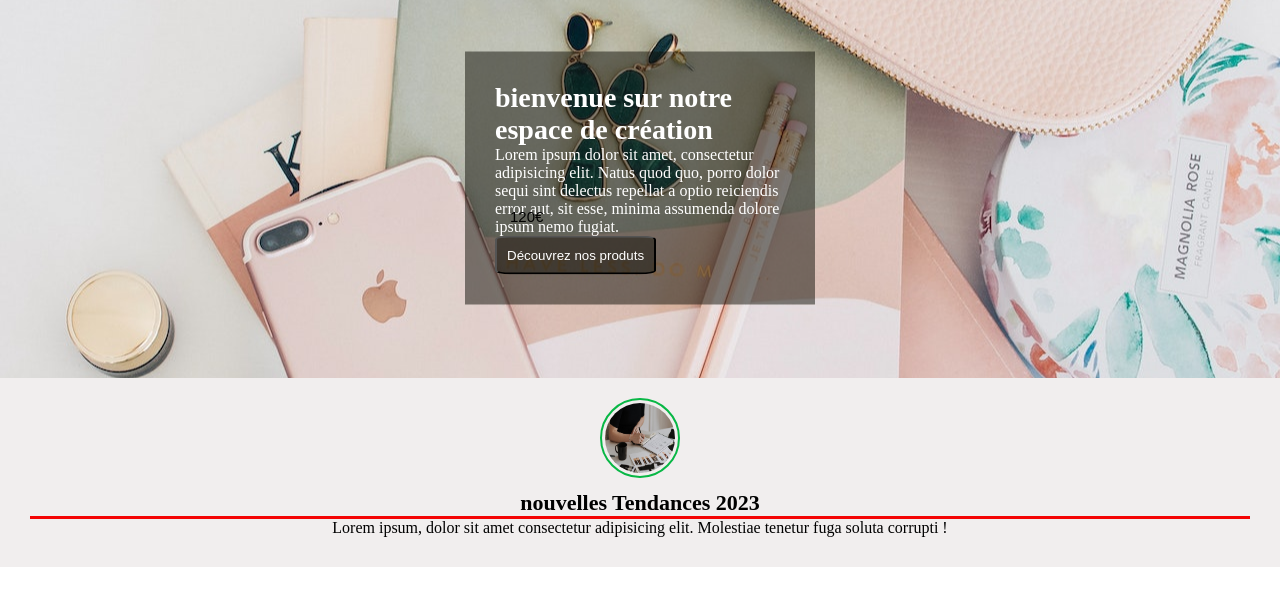
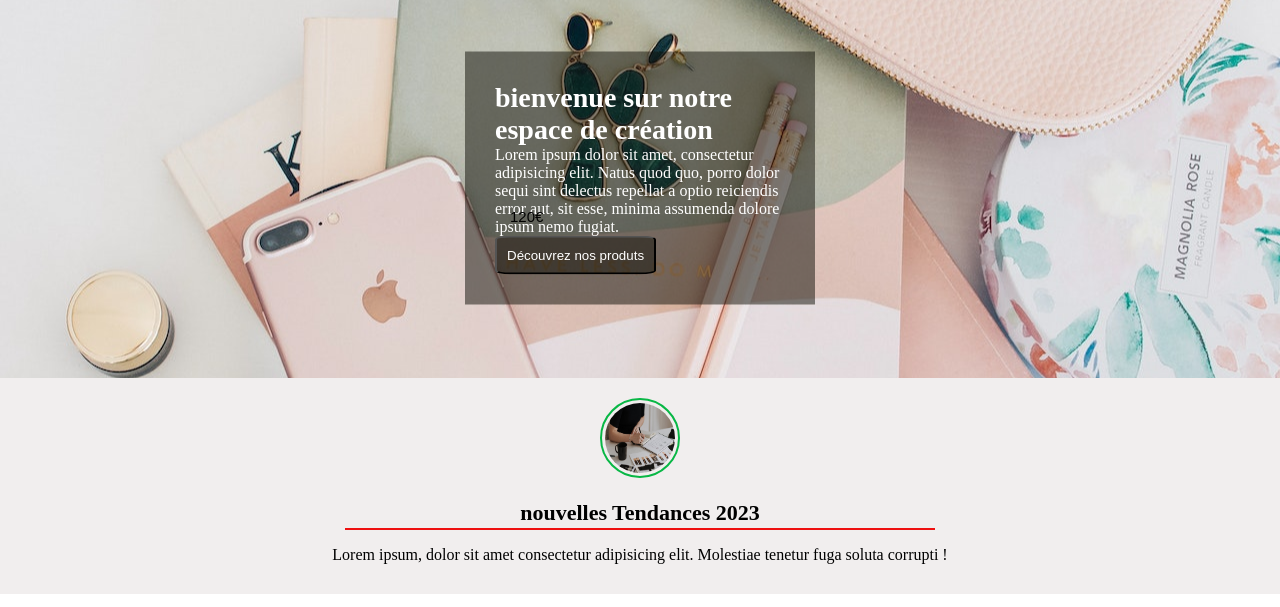
Before and after one commit to LI8538/design, a plain HTML site: page index.html in a window 1280 px wide. Shown: the part 124-731 px from the top of the page. Drawn offline with Linux system fonts and the light colour scheme.

Commit message:
finition

```diff
--- a/css/style.css
+++ b/css/style.css
@@ -138,12 +138,28 @@ nav li a:link {
 }
 
 h4 {
-    border-color: rgb(244, 4, 4);
-    border-style: solid;
-    /* border-bottom-width: thick; */
-    border-top-style: none;
-    border-left-style: none;
-    border-right-style: none;
+   position:relative;
+   margin: 2rem;
+}
+
+h4::after{
+    position: absolute;
+    content: "";
+    height: 2px;
+    bottom: -4px;
+
+
+    /******
+    optional values below
+    ******/
+
+     /* center - (optional) use with adjusting width   */
+     margin: 0 auto;
+       left: 0;
+     right: 0;
+       width: 50%;
+       background: rgb(238, 16, 16);
+
 }
 
 #sec3 article img {
```
Also changed, not shown: croqui.png (added), index.html (renamed from projet-1.html).
